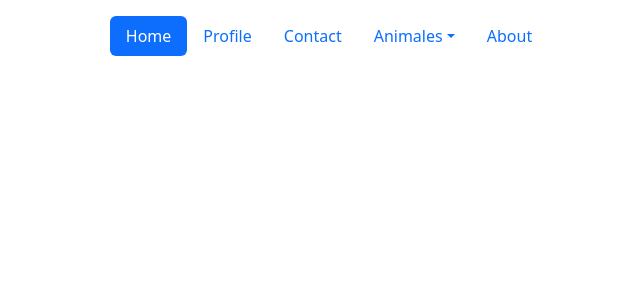
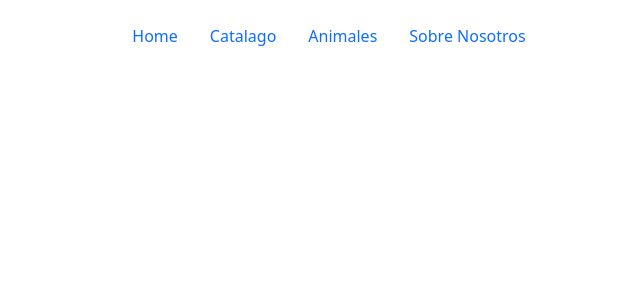
Before and after one commit to DiegoEli/Tienda-Mascotas, an Angular app: page /navbar in a window 1280 px wide. Shown: the top 300 px of the page, without its empty margins (311-951 px from the left). Built offline with nearby package versions, Linux system fonts and the light colour scheme.

Commit message:
Correcion de navbar y footer

```diff
--- a/src/app/components/footer/footer.component.html
+++ b/src/app/components/footer/footer.component.html
@@ -1 +1,8 @@
 <p>footer works!</p>
+<div class="container">
+    <footer class="py-2 my-3">
+        <ul class="nav justify-content-center border-bottom pb-3 mb-3">
+        </ul>
+        <p class="text-center text-body-secondary">© 2023 Tienda Mascotas</p>
+    </footer>
+</div>
--- a/src/app/components/navbar/navbar.component.html
+++ b/src/app/components/navbar/navbar.component.html
@@ -2,30 +2,29 @@
     <header class="d-flex justify-content-center py-3 dark-bg">
         <ul class="nav nav-pills mb-3" id="pills-tab" role="tablist">
             <li class="nav-item" role="presentation">
-                <button class="nav-link active" id="pills-home-tab" routerLink="/login/"
-                    type="button" role="tab" aria-controls="pills-home" aria-selected="true">Home</button>
+                <button class="nav-link" id="pills-home-tab" routerLink="/perros/" type="button" role="tab"
+                    aria-controls="pills-home" aria-selected="true">Home</button>
             </li>
             <li class="nav-item" role="presentation">
-                <button class="nav-link" id="pills-profile-tab" routerLink="/perros/"
-                    type="button" role="tab" aria-controls="pills-profile" aria-selected="false">Profile</button>
+                <button class="nav-link" id="pills-catalogo-tab" routerLink="/perros/" type="button" role="tab"
+                    aria-controls="pills-catalogo" aria-selected="false">Catalago</button>
             </li>
             <li class="nav-item" role="presentation">
-                <button class="nav-link" id="pills-contact-tab" routerLink="/login/"
-                    type="button" role="tab" aria-controls="pills-contact" aria-selected="false">Contact</button>
+                <button class="nav-link" id="pills-animales-tab" routerLink="/perros/" type="button" role="tab"
+                    aria-controls="pills-animales" aria-selected="false">Animales</button>
             </li>
-            <li class="nav-item" role="presentation">
-                <button class="nav-link dropdown-toggle" id="pills-animales-tab" routerLink="/login/" type="button" role="tab" aria-controls="pills-animales"
-                    aria-expanded="false">Animales</button>
+            <!-- <li class="nav-item" role="presentation">
+                <button class="nav-link dropdown-toggle" id="pills-animales-tab" type="button" role="tab"
+                    aria-controls="pills-animales" aria-expanded="true">Animales</button>
                 <ul class="dropdown-menu" id="pills-animales" role="tabpanel" aria-labelledby="pills-animales-tab">
                     <li><a class="dropdown-item" href="#">perro</a></li>
                     <li><a class="dropdown-item" href="#">gato</a></li>
-                    <li><a class="dropdown-item" href="#">Something else here</a></li>
-                    <li><a class="dropdown-item" href="#">Separated link</a></li>
+                    <li><a class="dropdown-item" href="#">conejo</a></li>
                 </ul>
-            </li>
+            </li> -->
             <li class="nav-item" role="presentation">
-                <button class="nav-link" id="pills-about-tab" routerLink="/login/"
-                    type="button" role="tab" aria-controls="pills-about" aria-selected="false">About</button>
+                <button class="nav-link" id="pills-about-tab" routerLink="/perros/" type="button" role="tab"
+                    aria-controls="pills-about" aria-selected="false">Sobre Nosotros</button>
             </li>
         </ul>
     </header>
```
